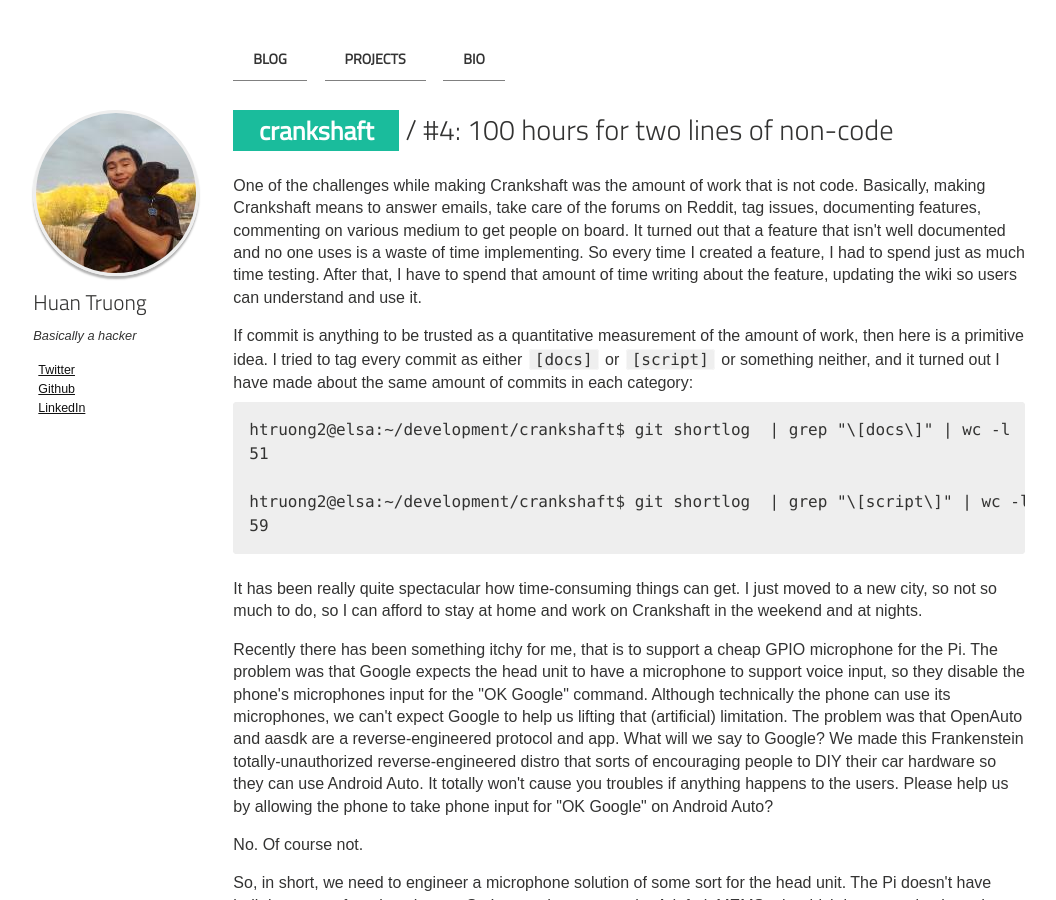
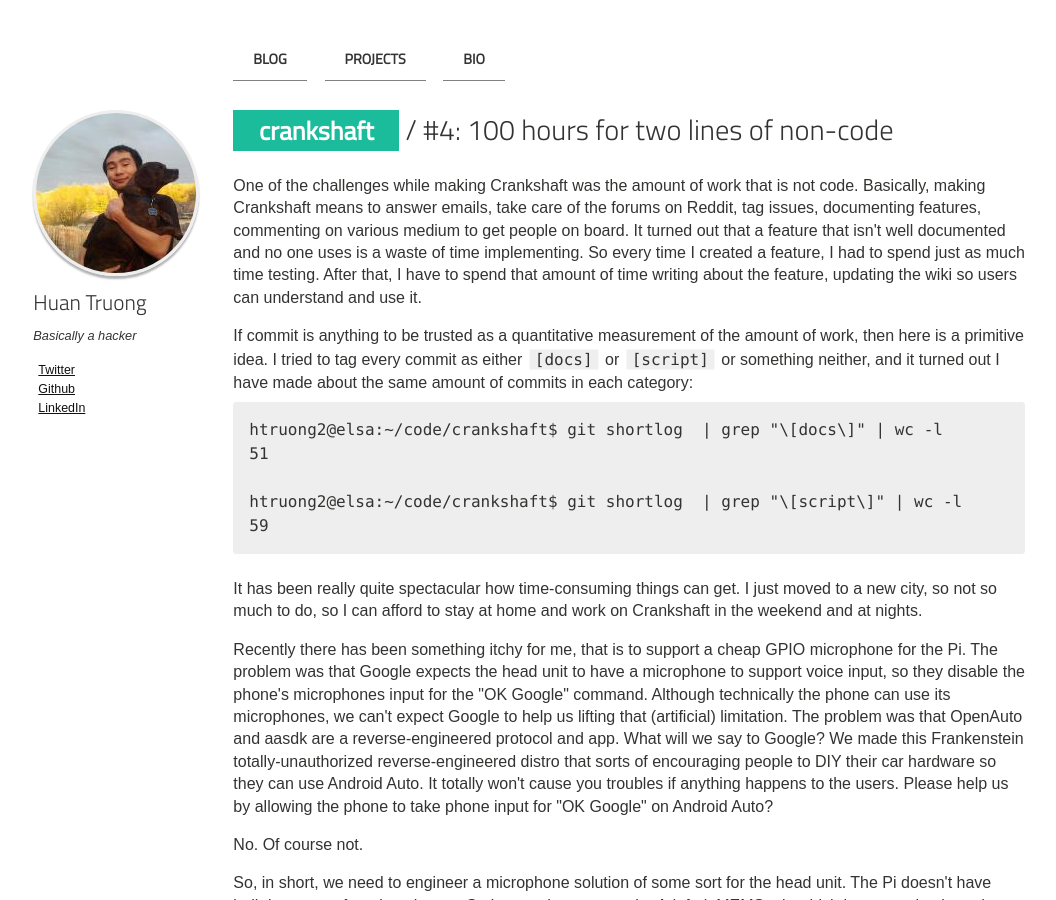
Before and after one commit to htruong/htruong.github.io, a Jekyll site: the page built from _posts/2018-04-24-crankshaft-100-hours-for-two-lines-of-non-code.md, in a window 1280 px wide and 900 px high. Shown: the whole window, without its empty margins (115-1171 px from the left). Built offline with Jekyll 4.4.1, drawn with Linux system fonts in a browser that asks for light colours.

Commit message:
[blog] edit commandline prompt

````diff
--- a/_posts/2018-04-24-crankshaft-100-hours-for-two-lines-of-non-code.md
+++ b/_posts/2018-04-24-crankshaft-100-hours-for-two-lines-of-non-code.md
@@ -10,10 +10,10 @@ One of the challenges while making Crankshaft was the amount of work that is not
 If commit is anything to be trusted as a quantitative measurement of the amount of work, then here is a primitive idea. I tried to tag every commit as either `[docs]` or `[script]` or something neither, and it turned out I have made about the same amount of commits in each category:
 
 ```
-htruong2@elsa:~/development/crankshaft$ git shortlog  | grep "\[docs\]" | wc -l
+htruong2@elsa:~/code/crankshaft$ git shortlog  | grep "\[docs\]" | wc -l
 51
 
-htruong2@elsa:~/development/crankshaft$ git shortlog  | grep "\[script\]" | wc -l
+htruong2@elsa:~/code/crankshaft$ git shortlog  | grep "\[script\]" | wc -l
 59
 ```
 
````
